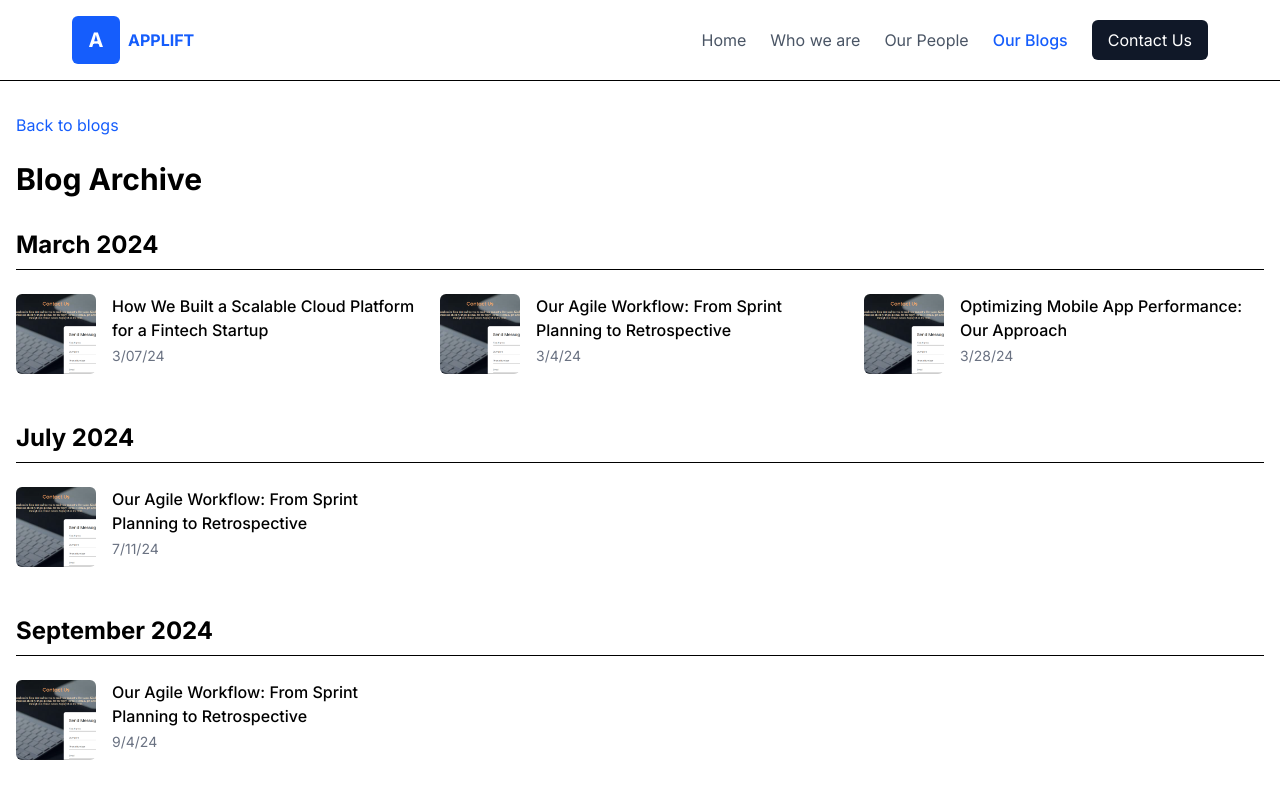
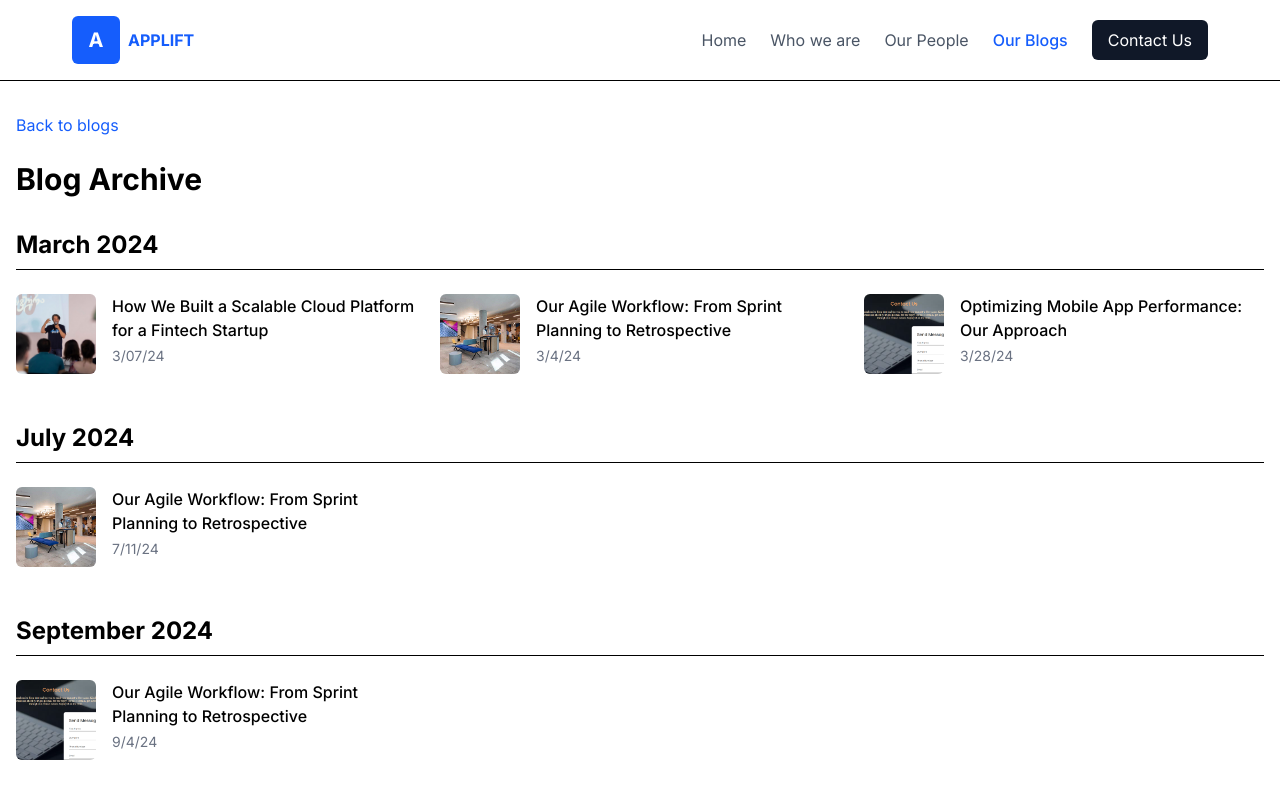
Before and after one commit to AmDeeJhay/Applift-blog, a Next.js app: page /blogs/archive in a window 1280 px wide. Shown: the top 800 px of the page. Built offline with nearby package versions, Linux system fonts and the light colour scheme.

Commit message:
style: update image sources across blog components for consistency and improved visuals

```diff
--- a/src/app/blogs/[id]/page.tsx
+++ b/src/app/blogs/[id]/page.tsx
@@ -124,7 +124,7 @@ export default async function BlogPost({ params }: BlogPageParams) {
           {/* Featured Image */}
           <div className="relative w-full aspect-video mb-6">
             <Image
-              src={post.image || "/placeholder.svg"}
+              src={post.image || "/assets/images/featured-img.png"}
               alt={post.title}
               fill
               className="object-cover rounded-lg"
--- a/src/app/blogs/archive/page.tsx
+++ b/src/app/blogs/archive/page.tsx
@@ -68,7 +68,7 @@ export default function ArchivePage(): JSX.Element {
                   <div className="flex gap-4">
                     <div className="relative w-20 h-20 flex-shrink-0 overflow-hidden rounded-md">
                       <Image
-                        src={post.image || "/placeholder.svg"}
+                        src={post.image || "/assets/images/sideA.png"}
                         alt={post.title}
                         fill
                         className="object-cover group-hover:scale-105 transition-transform duration-300"
--- a/src/components/blog-card.tsx
+++ b/src/components/blog-card.tsx
@@ -15,7 +15,7 @@ export function BlogCard({ id, title, author, date, image, featured, excerpt }:
   if (featured) {
     return (
       <div className="relative h-[400px] w-full overflow-hidden rounded-lg">
-        <Image src={image || "/placeholder.svg"} alt={title} fill className="object-cover" priority />
+        <Image src={image || "/assets/images/featured-img.png"} alt={title} fill className="object-cover" priority />
         <div className="absolute inset-0 bg-gradient-to-t from-black/80 to-transparent"></div>
         <div className="absolute top-4 left-4">
           <span className="bg-black text-white text-xs px-3 py-1 rounded-full border-2 border-green-400">Featured</span>
@@ -38,7 +38,7 @@ export function BlogCard({ id, title, author, date, image, featured, excerpt }:
     <Link href={`/blogs/${id}`} className="flex gap-4 group">
       <div className="relative w-24 h-24 flex-shrink-0 overflow-hidden rounded-md">
         <Image
-          src={image || "/src/assets/images/pics.png"}
+          src={image || "/assets/images/sideA.png"}
           alt={title}
           fill
           className="object-cover group-hover:scale-105 transition-transform duration-300"
--- a/src/components/blog/featured-post.tsx
+++ b/src/components/blog/featured-post.tsx
@@ -33,8 +33,8 @@ export function FeaturedPost({ post }: FeaturedPostProps): JSX.Element {
           <div className="h-11 ml-8 bg-[#CCFF6F] p-14 rounded-b-lg  rounded-tr-lg  w-full absolute bottom-0 z-0" />
 
           {/* Black Title Card */}
-          <div className="relative z-10 bg-black rounded-lg p-4 -mr-2 -mb-2">
-            <h2 className="text-white text-2xl font-semibold leading-snug mb-2">
+          <div className="relative z-10 bg-[#202020] rounded-lg p-4 -mr-2 -mb-2">
+            <h2 className="text-white text-2xl font-sm leading-snug mb-2">
               {post.title}
             </h2>
             <div className="flex items-center text-sm text-[#CCFF6F] space-x-4">
--- a/src/components/blog/read-more-section.tsx
+++ b/src/components/blog/read-more-section.tsx
@@ -26,7 +26,7 @@ export function ReadMoreSection({ posts }: ReadMoreSectionProps): JSX.Element {
                 <div className="absolute inset-0 ml-3 bg-black opacity-30 rounded-md shadow-lg translate-y-2"></div>
                 <div className="relative w-86 h-[200px] overflow-hidden rounded-md">
                   <Image
-                    src={post.image || "/assets/images/pics.png"}
+                    src={post.image || "/assets/images/sideA.png"}
                     alt={post.title}
                     fill
                     className="object-cover hover:scale-105 transition-transform duration-300 w-full h-full"
--- a/src/components/blog/recent-post.tsx
+++ b/src/components/blog/recent-post.tsx
@@ -31,7 +31,7 @@ export function RecentPosts({ posts }: RecentPostsProps): JSX.Element {
                   <div className="absolute w-193 ml-3 h-[300px] bg-[#000] rounded-md bottom-0 translate-y-2 opacity-30"></div>
                   <div className="relative w-192 h-[300px] overflow-hidden rounded-md">
                     <Image
-                      src={post.image || "/assets/images/pics.png"}
+                      src={post.image || "/assets/images/sideA.png"}
                       alt={post.title}
                       fill
                       className="object-cover hover:scale-105 transition-transform duration-300"
@@ -72,7 +72,7 @@ export function RecentPosts({ posts }: RecentPostsProps): JSX.Element {
               <div className="absolute w-[350px] ml-3 h-[200px] bg-black rounded-md bottom-0 translate-y-2 opacity-30"></div>
               <div className="relative w-[350px] h-[200px] overflow-hidden rounded-md">
                 <Image
-                  src={post.image || "/assets/images/pics.png"}
+                  src={post.image || "/assets/images/sideA.png"}
                   alt={post.title}
                   fill
                   className="object-cover hover:scale-105 transition-transform duration-300"
--- a/src/lib/blog-data.ts
+++ b/src/lib/blog-data.ts
@@ -16,7 +16,7 @@ export interface BlogPost {
     title: "How We Built a Scalable Cloud Platform for a Fintech Startup",
     author: "Fortune Ishaku",
     date: "3/07/24",
-    image: "/assets/images/pics.png",
+    image: "/assets/images/featured-img.png",
     excerpt:
       "Learn how we designed and implemented a cloud-native platform that scales with business growth and handles millions of transactions.",
     featured: true,
@@ -27,7 +27,7 @@ export interface BlogPost {
     title: "Our Agile Workflow: From Sprint Planning to Retrospective",
     author: "Jenny Wilson",
     date: "3/4/24",
-    image: "/assets/images/pics.png",
+    image: "/assets/images/sideA.png",
     excerpt: "A detailed look at how our team implements agile methodologies to deliver high-quality software on time.",
     category: "Agile",
   },
@@ -36,7 +36,7 @@ export interface BlogPost {
     title: "Our Agile Workflow: From Sprint Planning to Retrospective",
     author: "Dianne Russell",
     date: "7/11/24",
-    image: "/assets/images/pics.png",
+    image: "/assets/images/sideA.png",
     excerpt: "Discover the key components of our agile process and how we continuously improve our development cycle.",
     category: "Agile",
   },
```
